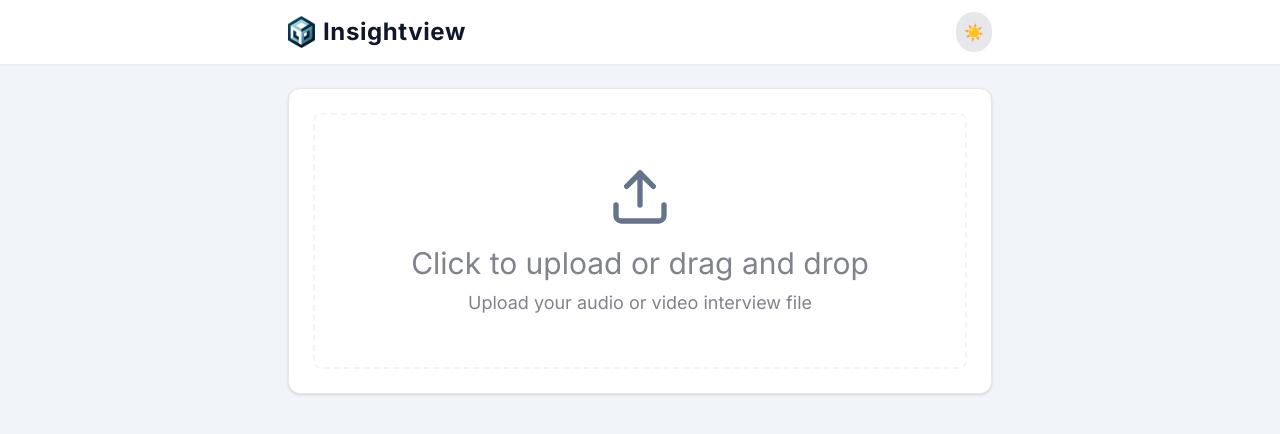
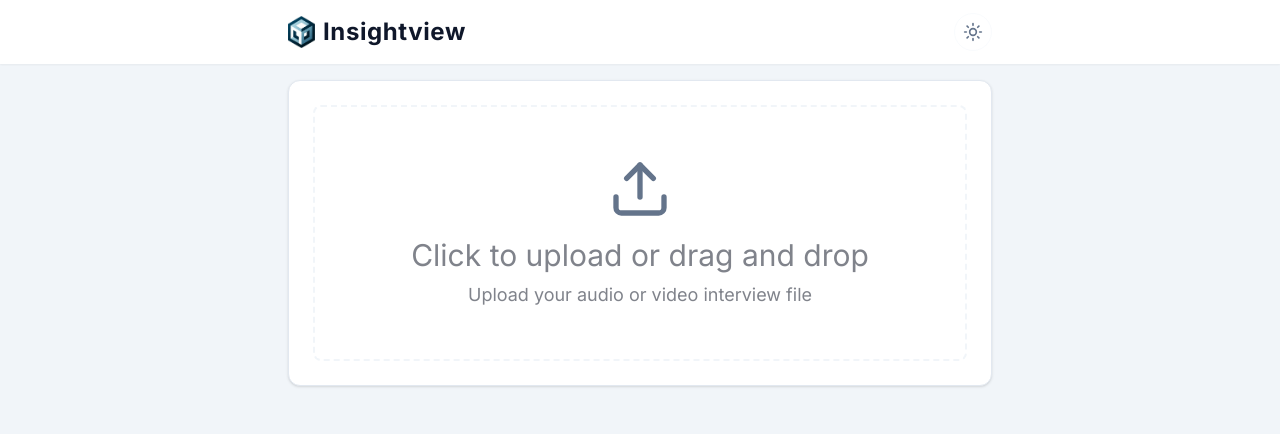
Before and after one commit to djovannih/insightview, a Next.js app: page / in a window 1280 px wide. Shown: the top 434 px of the page. Built offline with nearby package versions, Linux system fonts and the light colour scheme; no server answers; what assemblyai would draw is missing.

Commit message:
style: change light/dark theme switcher

```diff
--- a/src/app/layout.tsx
+++ b/src/app/layout.tsx
@@ -32,7 +32,7 @@ export default async function RootLayout({
       <body className="min-h-screen bg-muted">
         <NextIntlClientProvider messages={messages}>
           <Header />
-          <main className="mx-auto max-w-3xl py-6 sm:px-6 lg:px-8">
+          <main className="mx-auto max-w-3xl px-2 py-4 sm:px-6 lg:px-8">
             {children}
           </main>
           <Toaster />
--- a/src/components/layout/header/header.tsx
+++ b/src/components/layout/header/header.tsx
@@ -3,6 +3,7 @@
 import React, { useEffect, useState } from "react";
 import Image from "next/image";
 import Link from "next/link";
+import { Moon, Sun } from "lucide-react";
 
 export default function Header() {
   const [isDarkMode, setIsDarkMode] = useState(false);
@@ -35,10 +36,20 @@ export default function Header() {
           <div className="flex items-center">
             <button
               onClick={toggleTheme}
-              className="rounded-full bg-gray-200 p-2 transition duration-300 focus:outline-none dark:bg-gray-700"
-              aria-label="Toggle Dark Mode"
+              className="group relative flex items-center justify-center rounded-full border border-muted/40 bg-transparent p-2 transition-all duration-300 hover:bg-muted/50"
+              aria-label="Toggle theme"
             >
-              {isDarkMode ? "🌙" : "☀️"}
+              <span
+                className="absolute inset-0 rounded-full bg-primary/20 opacity-0 blur-md transition duration-300 group-hover:opacity-100"
+                aria-hidden="true"
+              ></span>
+              <span
+                className="relative flex items-center justify-center text-muted-foreground transition-transform group-hover:text-primary"
+                aria-hidden="true"
+              >
+                <Moon className="hidden h-5 w-5 dark:block" />
+                <Sun className="block h-5 w-5 dark:hidden" />
+              </span>
             </button>
           </div>
         </div>
```
